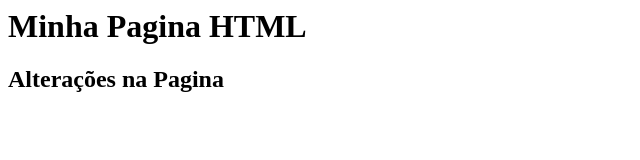
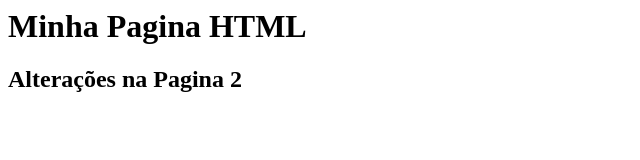
Before and after one commit to keilaemy/gama-no-github, a plain HTML site: page index.html in a window 1280 px wide. Shown: the full height of the page, 0-640 px from the left. Drawn offline with Linux system fonts and the light colour scheme.

Commit message:
Atualização feita no github

```diff
--- a/index.html
+++ b/index.html
@@ -1,6 +1,6 @@
 <html>
 	<body>
 		<h1> Minha Pagina HTML </h1>
-		<h2> Alterações na Pagina</h2>
+		<h2> Alterações na Pagina 2</h2>
 	</body>
 </html>
```
